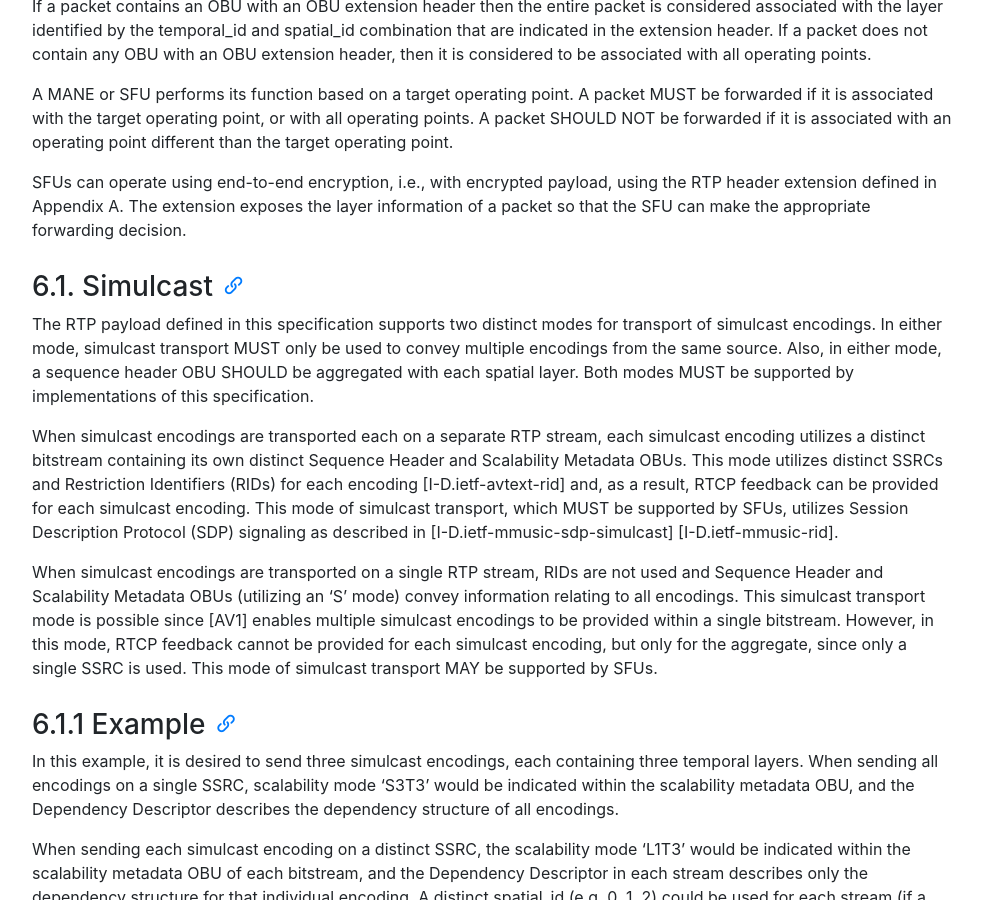
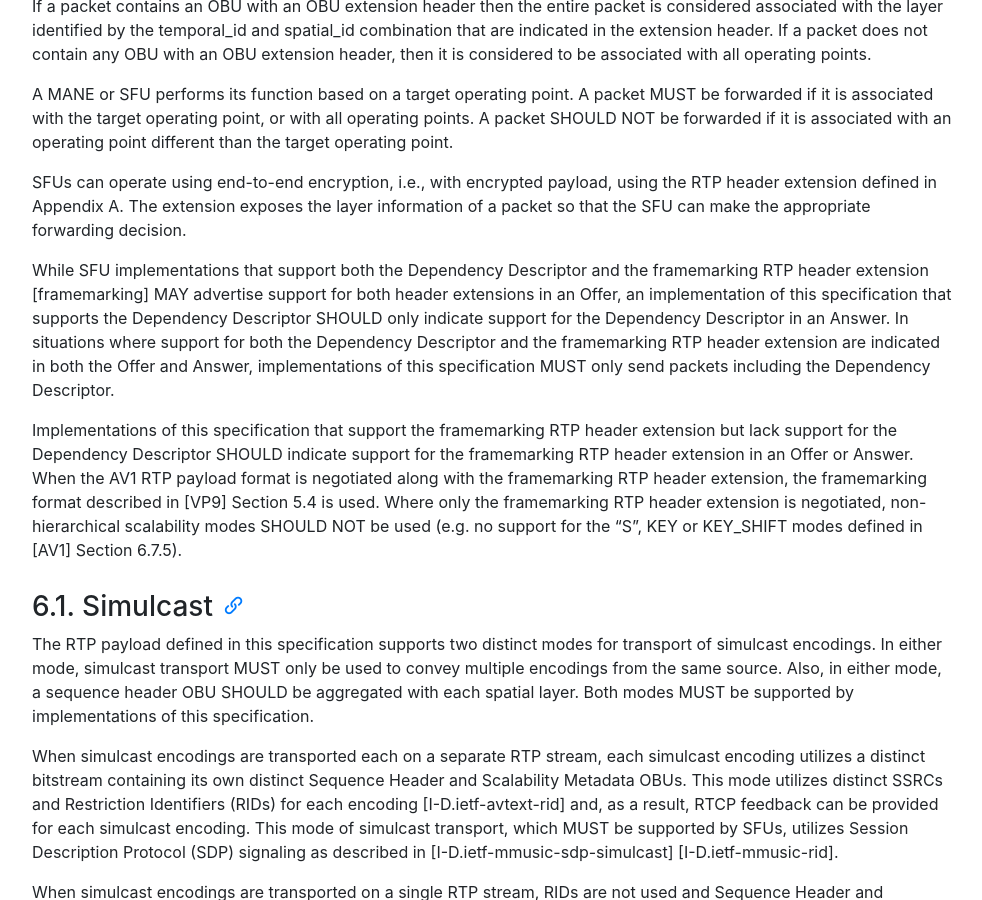
Before and after one commit to AOMediaCodec/av1-rtp-spec, a Jekyll site: the page built from index.md, in a window 1280 px wide and 900 px high, scrolled down 8348 px. Shown: the whole window, without its empty margins (53-1035 px from the left). Built offline with Jekyll 4.4.1, drawn with Linux system fonts in a browser that asks for light colours; nearby versions of some CDN libraries.

Commit message:
Framemarking considerations
Partial fix for Issue https://github.com/AOMediaCodec/av1-rtp-spec/issues/97

```diff
--- a/av1-rtp-spec.md
+++ b/av1-rtp-spec.md
@@ -295,6 +295,10 @@ If a packet contains an OBU with an OBU extension header then the entire packet
 A MANE or SFU performs its function based on a target operating point. A packet MUST be forwarded if it is associated with the target operating point, or with all operating points. A packet SHOULD NOT be forwarded if it is associated with an operating point different than the target operating point.
 
 SFUs can operate using end-to-end encryption, i.e., with encrypted payload, using the RTP header extension defined in Appendix A. The extension exposes the layer information of a packet so that the SFU can make the appropriate forwarding decision.
+
+While SFU implementations that support both the Dependency Descriptor and the framemarking RTP header extension [framemarking] MAY advertise support for both header extensions in an Offer, an implementation of this specification that supports the Dependency Descriptor SHOULD only indicate support for the Dependency Descriptor in an Answer. In situations where support for both the Dependency Descriptor and the framemarking RTP header extension are indicated in both the Offer and Answer, implementations of this specification MUST only send packets including the Dependency Descriptor.
+
+Implementations of this specification that support the framemarking RTP header extension but lack support for the Dependency Descriptor SHOULD indicate support for the framemarking RTP header extension in an Offer or Answer. When the AV1 RTP payload format is negotiated along with the framemarking RTP header extension, the framemarking format described in [VP9] Section 5.4 is used. Where only the framemarking RTP header extension is negotiated, non-hierarchical scalability modes SHOULD NOT be used (e.g. no support for the "S", KEY or KEY_SHIFT modes defined in [AV1] Section 6.7.5).
 
 
 ### 6.1. Simulcast
```
